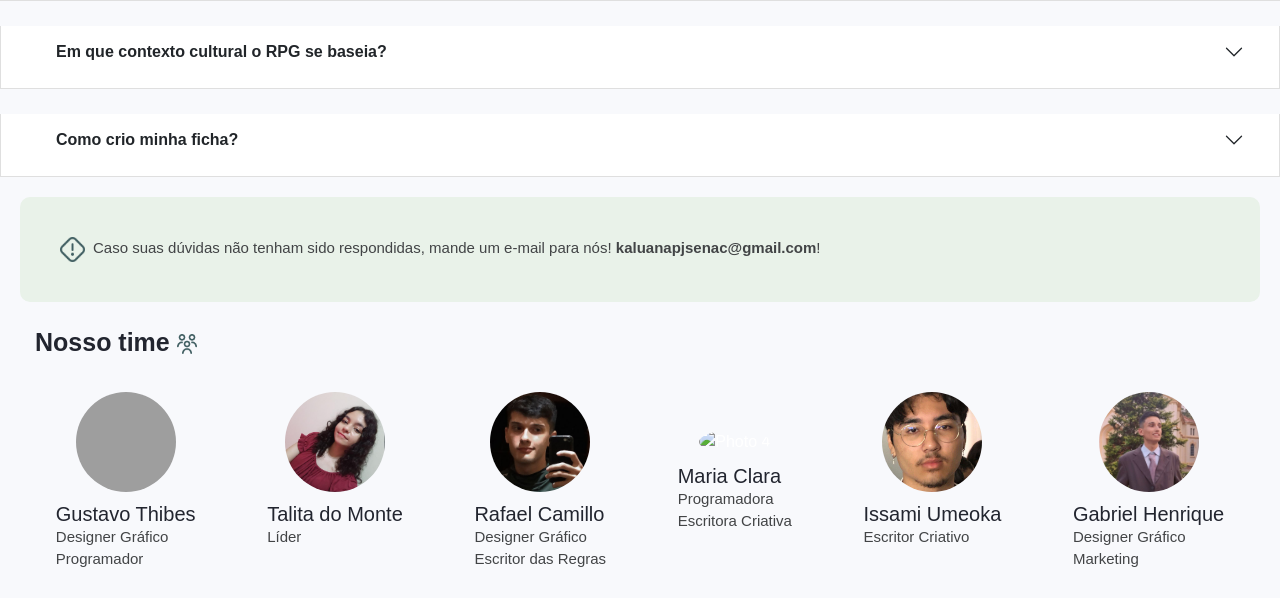
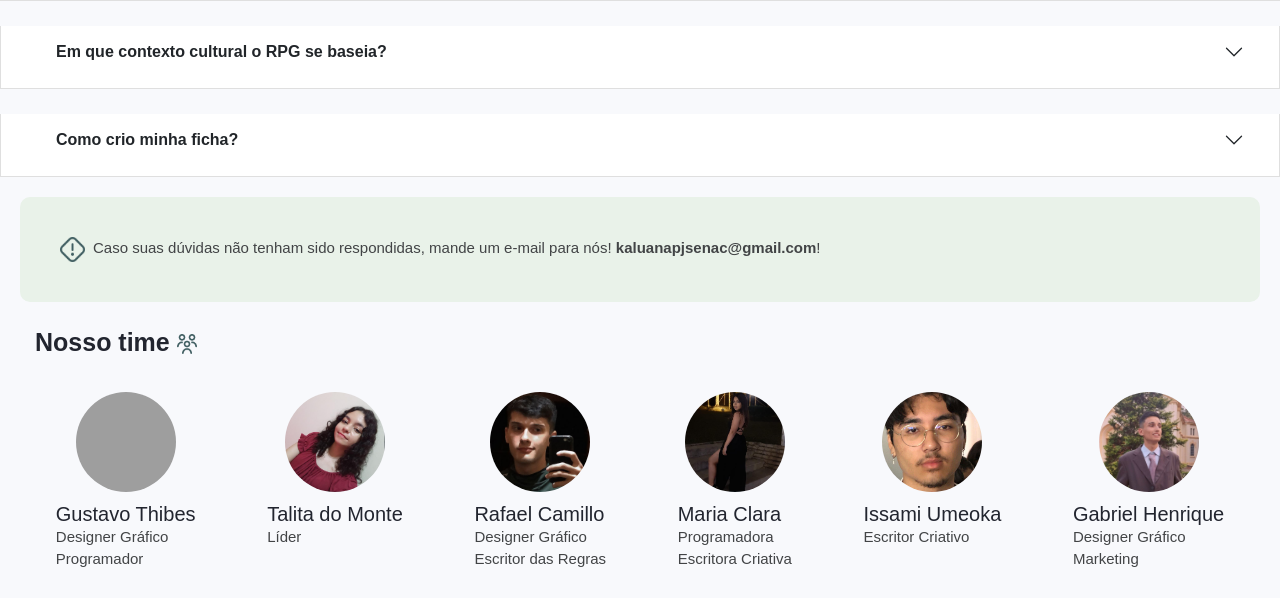
Before and after one commit to Thibosco/Kaluana, a plain HTML site: page index.html in a window 1280 px wide. Shown: the part 1896-2494 px from the top of the page. Drawn offline with nearby package versions, Linux system fonts and the light colour scheme; files that its build step writes are made by us from their sources; the site is published under a folder, as on GitHub Pages, so addresses that start at the root find nothing; files whose address does not match are found by name.

Commit message:
Add files via upload

```diff
--- a/index.html
+++ b/index.html
@@ -466,7 +466,7 @@
         </div>
 
         <div class="photo">
-            <img src="/maria.png" alt="Photo 4">
+            <img src="maria.png" alt="Photo 4">
             <h3>Maria Clara</h3>
             <p>Programadora</p>
             <p>Escritora Criativa</p>
```
